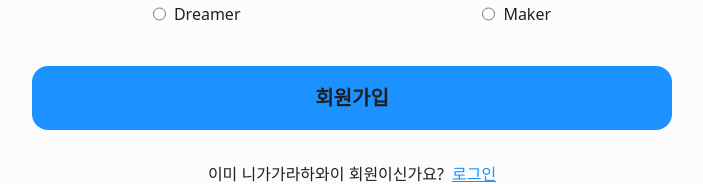
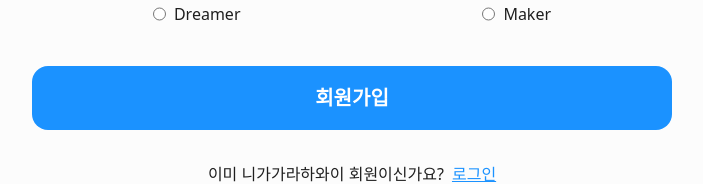
Before and after one commit to GoHawaiiForMe/frontend, a Next.js app: page /signup in a window 1280 px wide. Shown: the part 954-1138 px from the top of the page, without its empty margins (288-991 px from the left). Built offline with nearby package versions, Linux system fonts and the light colour scheme.

Commit message:
fix: 로그인, 회원가입 버튼 및 validation 수정

```diff
--- a/src/features/LoginForm.tsx
+++ b/src/features/LoginForm.tsx
@@ -81,7 +81,7 @@ export default function LoginForm() {
             {errors.password && <ErrorMessage message={errors.password.message} />}
           </div>
           <div className="flex justify-center">
-            <Button label="로그인" type="submit" disabled={!isFormValid} />
+            <Button label="로그인" type="submit" disabled={!isFormValid} className="text-color-gray-50" />
           </div>
         </form>
         <div className="flex justify-center mb-10 pc:text-xl ">
--- a/src/features/SignupForm.tsx
+++ b/src/features/SignupForm.tsx
@@ -36,11 +36,12 @@ export default function SignUpForm() {
   };
 
   const watchFields = watch();
-  const isFormValid = Object.values(watchFields).every((value) => value?.toString().trim() !== "");
+  const isFormValid = Object.keys(errors).length === 0 && Object.values(watchFields).every((value) => value?.toString().trim() !== "");
 
-  const ErrorMessage = ({ message }: { message: string | undefined }) => (
-    <p className="text-color-red-200 mt-1 absolute right-0">{message}</p>
-  );
+  const ErrorMessage = ({ message }: { message: string | undefined }) => {
+    console.log("ErrorMessage:", message);
+    return <p className="text-color-red-200 mt-1 absolute right-0">{message}</p>
+  };
 
   return (
     <div className="flex justify-center">
@@ -116,9 +117,9 @@ export default function SignUpForm() {
             </div>
             {errors.role && <ErrorMessage message={errors.role.message} />}
           </div>
-          <Button type="submit" label="회원가입" disabled={!isFormValid} />
+          <Button type="submit" label="회원가입" disabled={!isFormValid} className="text-color-gray-50" />
         </form>
-        <div className="flex justify-center">
+        <div className="flex justify-center mb-40">
           <p className="mr-2">이미 니가가라하와이 회원이신가요?</p>
           <Link href="/login" className="text-color-blue-300 underline">
             로그인
```
